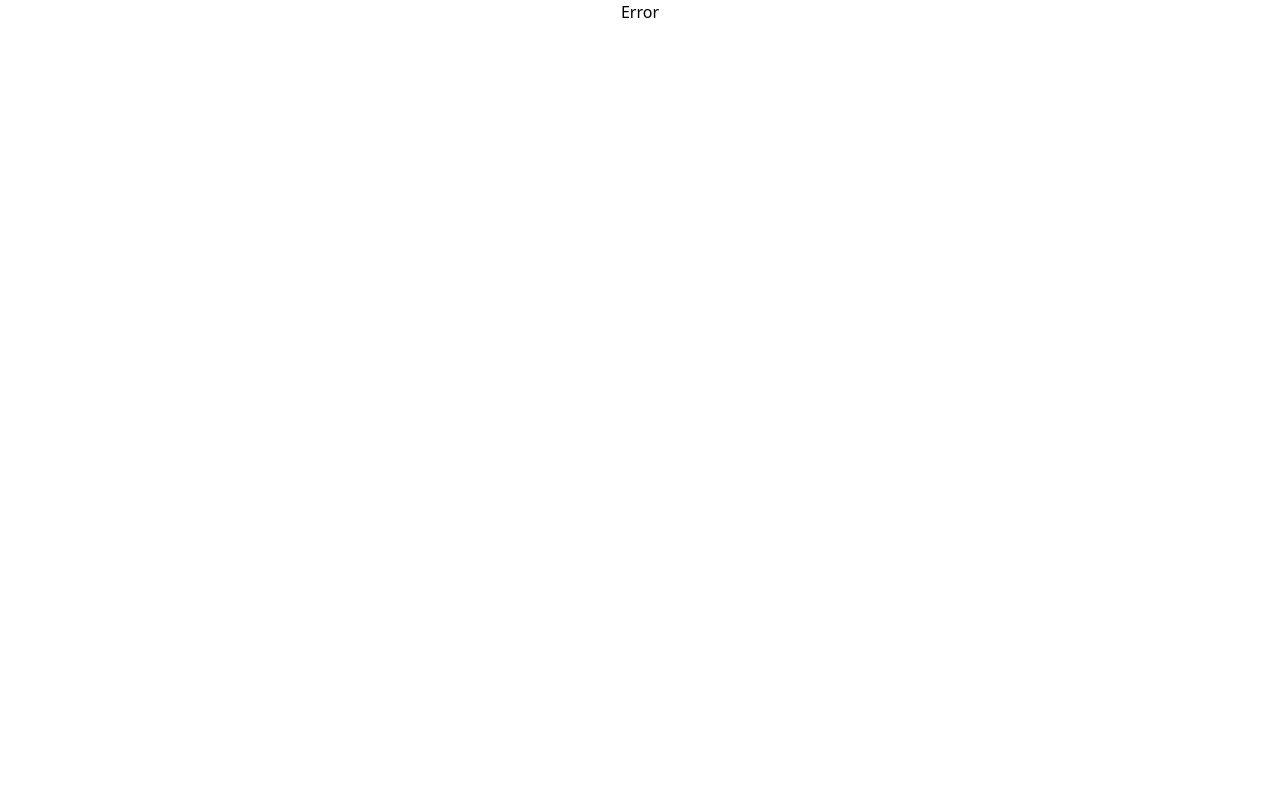
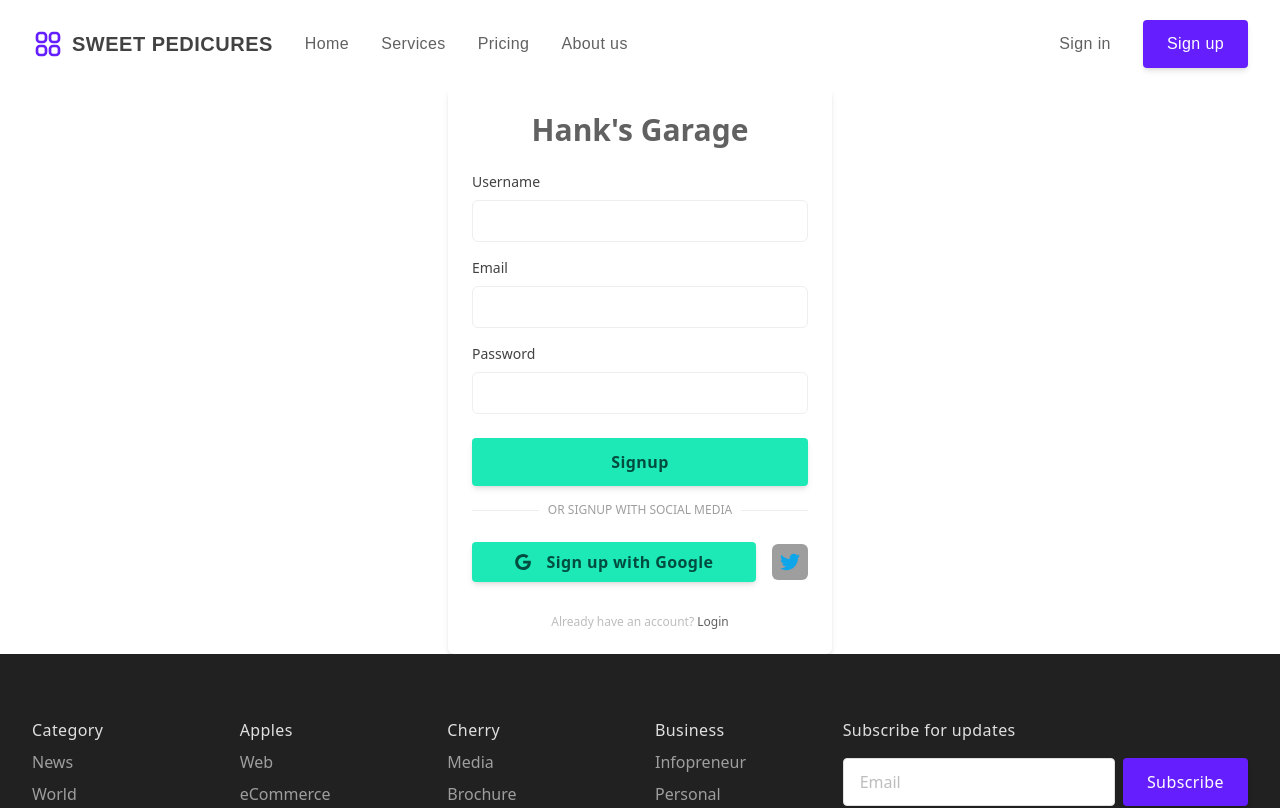
Before and after one commit to AlifSakib/sweet-manicures-client-side, a React (Create React App) app: page /register in a window 1280 px wide. Before the commit this address had no page. Shown: the top 808 px of the page. Built offline with nearby package versions, Linux system fonts and the light colour scheme; no server answers.

Commit message:
added registr page and contexts

```diff
--- a/package.json
+++ b/package.json
@@ -9,6 +9,7 @@
     "firebase": "^9.13.0",
     "react": "^18.2.0",
     "react-dom": "^18.2.0",
+    "react-hot-toast": "^2.4.0",
     "react-photo-view": "^1.2.2",
     "react-router-dom": "^6.4.3",
     "react-scripts": "5.0.1",
--- /dev/null
+++ b/src/components/Pages/Register/Register.js
@@ -0,0 +1,138 @@
+import React, { useContext } from "react";
+import toast from "react-hot-toast";
+import { Link, useNavigate } from "react-router-dom";
+import { AuthContext } from "../../../contexts/AuthProvider";
+
+const Register = () => {
+  const { create } = useContext(AuthContext);
+  const navigate = useNavigate();
+  const handleSubmit = (e) => {
+    e.preventDefault();
+
+    const form = e.target;
+    const email = form.email.value;
+    const password = form.password.value;
+
+    create(email, password)
+      .then((result) => {
+        toast.success("Signup Success");
+        navigate("/");
+        form.reset();
+      })
+      .catch((error) => {
+        toast.error("Signup Failed");
+      });
+  };
+  return (
+    <div>
+      <div className="w-full max-w-sm p-6 m-auto mx-auto bg-white rounded-md shadow-md dark:bg-gray-800">
+        <h1 className="text-3xl font-semibold text-center text-gray-700 dark:text-white">
+          Hank's Garage
+        </h1>
+
+        <form onSubmit={handleSubmit} className="mt-6">
+          <div>
+            <label
+              htmlFor="username"
+              className="block text-sm text-gray-800 dark:text-gray-200 text-start"
+            >
+              Username
+            </label>
+            <input
+              type="text"
+              name="name"
+              className="block w-full px-4 py-2 mt-2 text-gray-700 bg-white border rounded-md dark:bg-gray-800 dark:text-gray-300 dark:border-gray-600 focus:border-blue-400 dark:focus:border-blue-300 focus:ring-blue-300 focus:outline-none focus:ring focus:ring-opacity-40"
+            />
+          </div>
+          <div className="mt-4">
+            <label
+              htmlFor="username"
+              className="block text-sm text-gray-800 dark:text-gray-200 text-start"
+            >
+              Email
+            </label>
+            <input
+              type="email"
+              name="email"
+              className="block w-full px-4 py-2 mt-2 text-gray-700 bg-white border rounded-md dark:bg-gray-800 dark:text-gray-300 dark:border-gray-600 focus:border-blue-400 dark:focus:border-blue-300 focus:ring-blue-300 focus:outline-none focus:ring focus:ring-opacity-40"
+            />
+          </div>
+
+          <div className="mt-4">
+            <div className="flex items-center justify-between">
+              <label
+                htmlFor="password"
+                className="block text-sm text-gray-800 dark:text-gray-200"
+              >
+                Password
+              </label>
+            </div>
+
+            <input
+              type="password"
+              name="password"
+              className="block w-full px-4 py-2 mt-2 text-gray-700 bg-white border rounded-md dark:bg-gray-800 dark:text-gray-300 dark:border-gray-600 focus:border-blue-400 dark:focus:border-blue-300 focus:ring-blue-300 focus:outline-none focus:ring focus:ring-opacity-40"
+            />
+          </div>
+
+          <div className="mt-6">
+            <button
+              type="submit"
+              className="w-full inline-flex items-center justify-center h-12 px-6 font-semibold tracking-wide text-teal-900 transition duration-200 rounded shadow-md hover:text-deep-purple-900 bg-teal-accent-400 hover:bg-deep-purple-accent-100 focus:shadow-outline focus:outline-none"
+            >
+              Signup
+            </button>
+          </div>
+        </form>
+
+        <div className="flex items-center justify-between mt-4">
+          <span className="w-1/5 border-b dark:border-gray-600 lg:w-1/5"></span>
+
+          <Link
+            href="#"
+            className="text-xs text-center text-gray-500 uppercase dark:text-gray-400 hover:underline"
+          >
+            or Signup with Social Media
+          </Link>
+
+          <span className="w-1/5 border-b dark:border-gray-400 lg:w-1/5"></span>
+        </div>
+
+        <div className="flex items-center mt-6 -mx-2">
+          <button
+            type="button"
+            className="flex items-center justify-center w-full px-6 py-2 mx-2 font-semibold tracking-wide text-teal-900 transition duration-200 rounded shadow-md hover:text-deep-purple-900 bg-teal-accent-400 hover:bg-deep-purple-accent-100 focus:shadow-outline focus:outline-none"
+          >
+            <svg className="w-4 h-4 mx-2 fill-current" viewBox="0 0 24 24">
+              <path d="M12.24 10.285V14.4h6.806c-.275 1.765-2.056 5.174-6.806 5.174-4.095 0-7.439-3.389-7.439-7.574s3.345-7.574 7.439-7.574c2.33 0 3.891.989 4.785 1.849l3.254-3.138C18.189 1.186 15.479 0 12.24 0c-6.635 0-12 5.365-12 12s5.365 12 12 12c6.926 0 11.52-4.869 11.52-11.726 0-.788-.085-1.39-.189-1.989H12.24z"></path>
+            </svg>
+
+            <span className="hidden mx-2 sm:inline">Sign up with Google</span>
+          </button>
+
+          <Link
+            href="#"
+            className="p-2 mx-2 text-sm font-medium text-sky-500 transition-colors duration-300 transform bg-gray-500 rounded-md hover:bg-gray-200"
+          >
+            <svg className="w-5 h-5 fill-current" viewBox="0 0 24 24">
+              <path d="M23.954 4.569c-.885.389-1.83.654-2.825.775 1.014-.611 1.794-1.574 2.163-2.723-.951.555-2.005.959-3.127 1.184-.896-.959-2.173-1.559-3.591-1.559-2.717 0-4.92 2.203-4.92 4.917 0 .39.045.765.127 1.124C7.691 8.094 4.066 6.13 1.64 3.161c-.427.722-.666 1.561-.666 2.475 0 1.71.87 3.213 2.188 4.096-.807-.026-1.566-.248-2.228-.616v.061c0 2.385 1.693 4.374 3.946 4.827-.413.111-.849.171-1.296.171-.314 0-.615-.03-.916-.086.631 1.953 2.445 3.377 4.604 3.417-1.68 1.319-3.809 2.105-6.102 2.105-.39 0-.779-.023-1.17-.067 2.189 1.394 4.768 2.209 7.557 2.209 9.054 0 13.999-7.496 13.999-13.986 0-.209 0-.42-.015-.63.961-.689 1.8-1.56 2.46-2.548l-.047-.02z"></path>
+            </svg>
+          </Link>
+        </div>
+
+        <p className="mt-8 text-xs font-light text-center text-gray-400">
+          {" "}
+          Already have an account?{" "}
+          <Link
+            to="/login"
+            className="font-medium text-gray-700 dark:text-gray-200 hover:underline"
+          >
+            Login
+          </Link>
+        </p>
+      </div>
+    </div>
+  );
+};
+
+export default Register;
--- a/src/components/Shared/Navbar/Navbar.js
+++ b/src/components/Shared/Navbar/Navbar.js
@@ -88,14 +88,14 @@ const Navbar = () => {
               </a>
             </li>
             <li>
-              <a
-                href="/"
+              <Link
+                to="/register"
                 className="inline-flex items-center justify-center h-12 px-6 font-medium tracking-wide text-white transition duration-200 rounded shadow-md bg-deep-purple-accent-400 hover:bg-deep-purple-accent-700 focus:shadow-outline focus:outline-none"
                 aria-label="Sign up"
                 title="Sign up"
               >
                 Sign up
-              </a>
+              </Link>
             </li>
           </ul>
           <div className="lg:hidden z-2">
--- /dev/null
+++ b/src/contexts/AuthProvider.js
@@ -0,0 +1,57 @@
+import {
+  createUserWithEmailAndPassword,
+  getAuth,
+  onAuthStateChanged,
+  signInWithEmailAndPassword,
+  signOut,
+} from "firebase/auth";
+import React, { createContext, useEffect, useState } from "react";
+import app from "../firebase/firebase.config";
+
+export const AuthContext = createContext();
+const auth = getAuth(app);
+const AuthProvider = ({ children }) => {
+  //states
+  const [user, setUser] = useState(null);
+  const [loading, setLoading] = useState(true);
+
+  //create
+  const create = (email, password) => {
+    setLoading(true);
+    return createUserWithEmailAndPassword(auth, email, password);
+  };
+
+  //login
+  const login = (email, password) => {
+    setLoading(true);
+    return signInWithEmailAndPassword(auth, email, password);
+  };
+
+  //logout
+  const logOut = () => {
+    setLoading(true);
+    return signOut(auth);
+  };
+
+  //auth state change
+  useEffect(() => {
+    const unsubscribe = onAuthStateChanged(auth, (currentUser) => {
+      setUser(currentUser);
+      setLoading(false);
+    });
+
+    //stop monitoring
+    return () => unsubscribe();
+  }, []);
+
+  //values
+  const value = { user, loading, create, login, logOut };
+
+  return (
+    <div>
+      <AuthContext.Provider value={value}>{children}</AuthContext.Provider>
+    </div>
+  );
+};
+
+export default AuthProvider;
--- a/src/index.js
+++ b/src/index.js
@@ -1,13 +1,18 @@
-import React from 'react';
-import ReactDOM from 'react-dom/client';
-import './index.css';
-import App from './App';
-import reportWebVitals from './reportWebVitals';
+import React from "react";
+import ReactDOM from "react-dom/client";
+import { Toaster } from "react-hot-toast";
+import App from "./App";
+import AuthProvider from "./contexts/AuthProvider";
+import "./index.css";
+import reportWebVitals from "./reportWebVitals";
 
-const root = ReactDOM.createRoot(document.getElementById('root'));
+const root = ReactDOM.createRoot(document.getElementById("root"));
 root.render(
   <React.StrictMode>
-    <App />
+    <AuthProvider>
+      <App />
+      <Toaster />
+    </AuthProvider>
   </React.StrictMode>
 );
 
--- a/src/router/router.js
+++ b/src/router/router.js
@@ -2,6 +2,7 @@ import { createBrowserRouter } from "react-router-dom";
 import Home from "../components/Home/Home";
 import AllServices from "../components/Pages/AllServices/AllServices";
 import ErrorPage from "../components/Pages/ErrorPage/ErrorPage";
+import Register from "../components/Pages/Register/Register";
 import ServiceDetails from "../components/Pages/ServiceDetails/ServiceDetails";
 
 import Main from "../layout/Main";
@@ -30,6 +31,10 @@ export const router = createBrowserRouter([
         loader: ({ params }) =>
           fetch(`http://localhost:5000/services/${params.id}`),
       },
+      {
+        path: "/register",
+        element: <Register></Register>,
+      },
     ],
   },
 ]);
```
Also changed, not shown: 1 other file (tests, documents, lock files or other folders).
